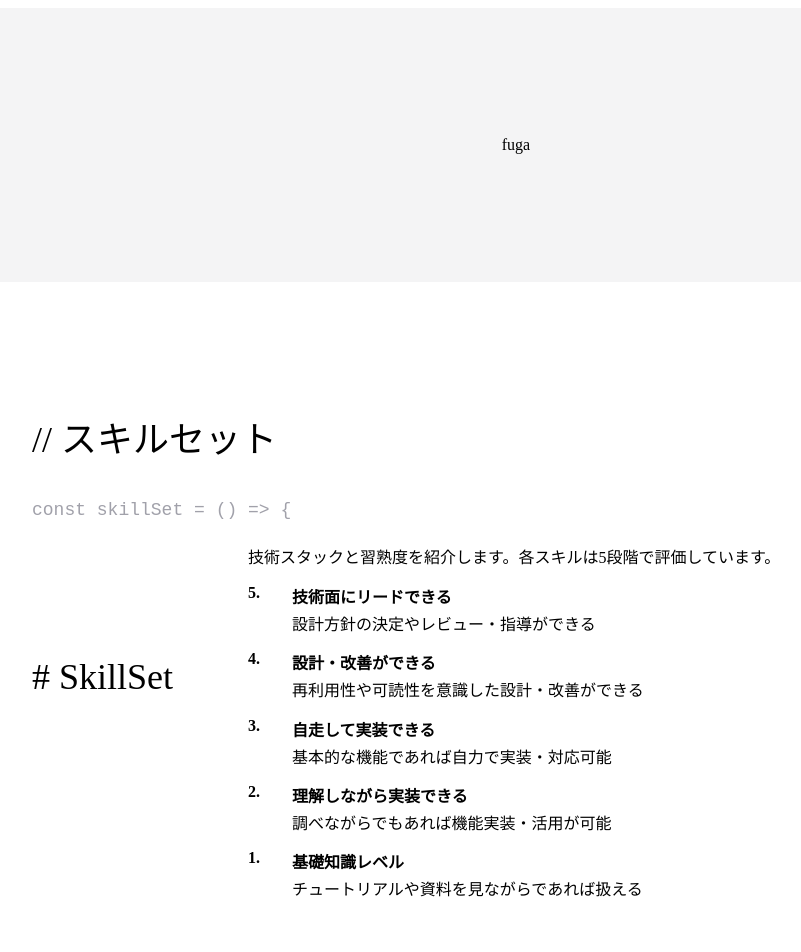
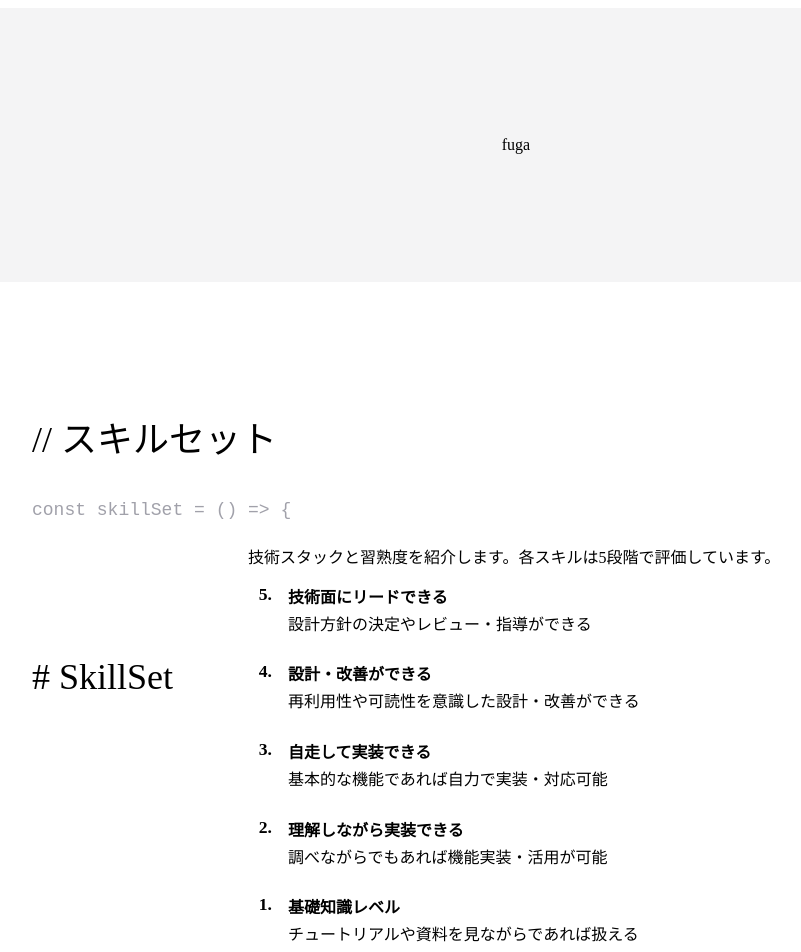
Before and after one commit to chika-create/portfolio, a Next.js app: page /skill in a window 1280 px wide. Shown: the top 952 px of the page, without its empty margins (124-925 px from the left). Built offline with nearby package versions, Linux system fonts and the light colour scheme.

Commit message:
♻ LevelGuideコンポーネントのリストをulからolに変更し、スタイルを整理

```diff
--- a/components/Skill/LevelGuide.tsx
+++ b/components/Skill/LevelGuide.tsx
@@ -7,10 +7,9 @@ interface LevelGuideProps {
 
 export const LevelGuide = ({ levelGuide }: LevelGuideProps) => {
   return (
-    <ul className={levelGuideStyles.levelGuideList}>
+    <ol className={levelGuideStyles.levelGuideList}>
       {levelGuide.map((item) => (
         <li key={item.score} className={levelGuideStyles.levelGuideList__item}>
-          <span className={levelGuideStyles.levelGuideList__itemScore}>{item.score}.</span>
           <div>
             <p className={levelGuideStyles.levelGuideList__itemTitle}>{item.title}</p>
             <p className={levelGuideStyles.levelGuideList__itemDescription}>
@@ -19,6 +18,6 @@ export const LevelGuide = ({ levelGuide }: LevelGuideProps) => {
           </div>
         </li>
       ))}
-    </ul>
+    </ol>
   );
 };
--- a/styles/skill/LevelGuide.module.scss
+++ b/styles/skill/LevelGuide.module.scss
@@ -1,40 +1,40 @@
 @use "../common/colors.scss" as *;
 @import "../common/variables.scss";
 
+.levelGuideList {
+  list-style: none;
+  counter-reset: level 6;
+  padding: 0;
+  display: flex;
+  flex-direction: column;
+  gap: 1.5rem;
 
-.levelGuide__title {
-  font-size: 0.95rem;
-  font-weight: 600;
-  margin-bottom: 1rem;
+  &__item {
+    counter-increment: level -1;
+    display: flex;
+    gap: 1rem;
+
+    &::before {
+      content: counter(level) ".";
+      flex-basis: 1.5rem;
+      flex-shrink: 0;
+      font-weight: 700;
+      font-size: 1.1rem;
+      color: map-get($gray, "900");
+      text-align: right;
+    }
   }
 
-.levelGuideList {
+  &__itemTitle {
     margin: 0;
-  padding: 0;
-  list-style: none;
-  display: grid;
-  gap: 0.75rem;
+    font-weight: 700;
+    font-size: 1rem;
+    color: map-get($gray, "900");
   }
 
-.levelGuideList__item {
-  display: grid;
-  grid-template-columns: 2rem 1fr;
-  gap: 0.75rem;
-  align-items: start;
-}
-
-.levelGuideList__itemScore {
-  font-weight: 700;
-}
-
-.levelGuideList__itemTitle {
-  margin: 0;
-  font-weight: 600;
-  color: map-get($gray, "700");
-}
-
-.levelGuideList__itemDescription {
+  &__itemDescription {
     margin: 0.25rem 0 0;
     color: map-get($gray, "600");
-  line-height: 1.65;
+    line-height: 1.6;
   }
+}
```
Lines whose indentation alone changed are shown as unchanged.
